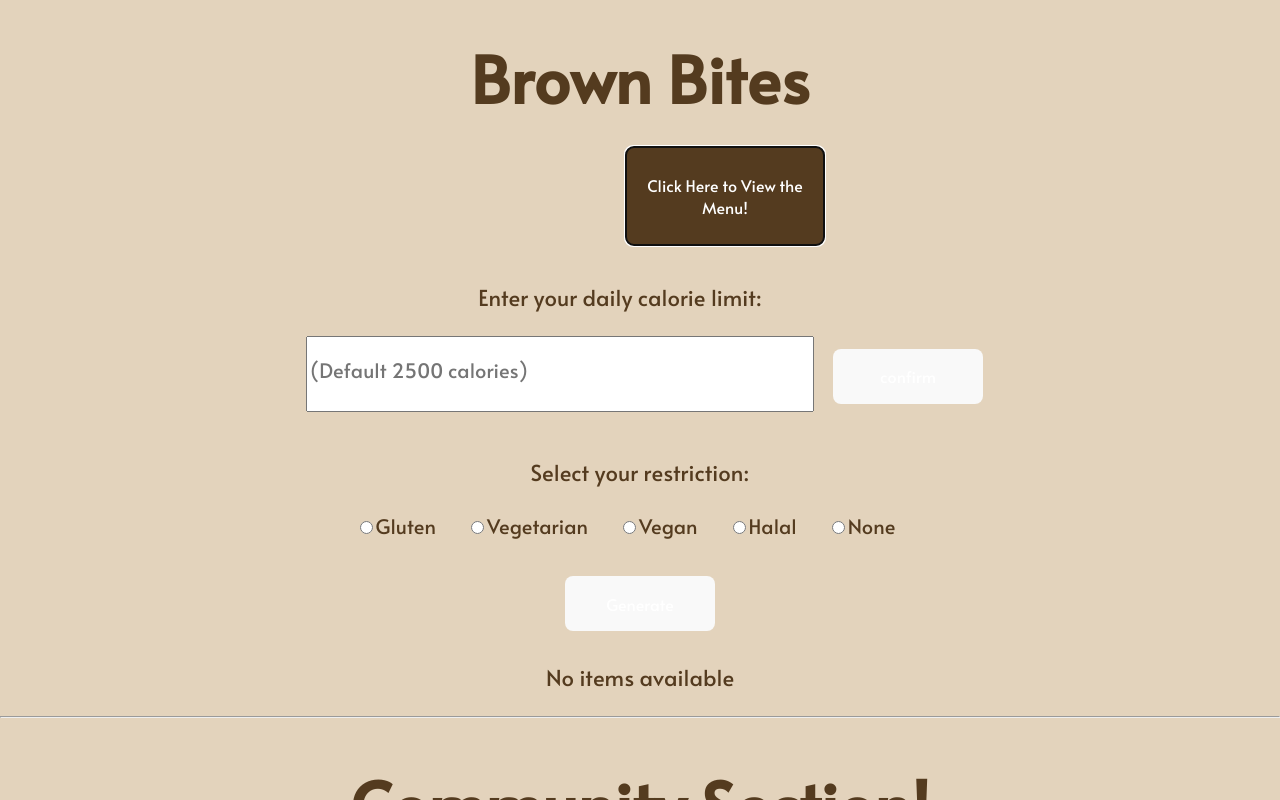
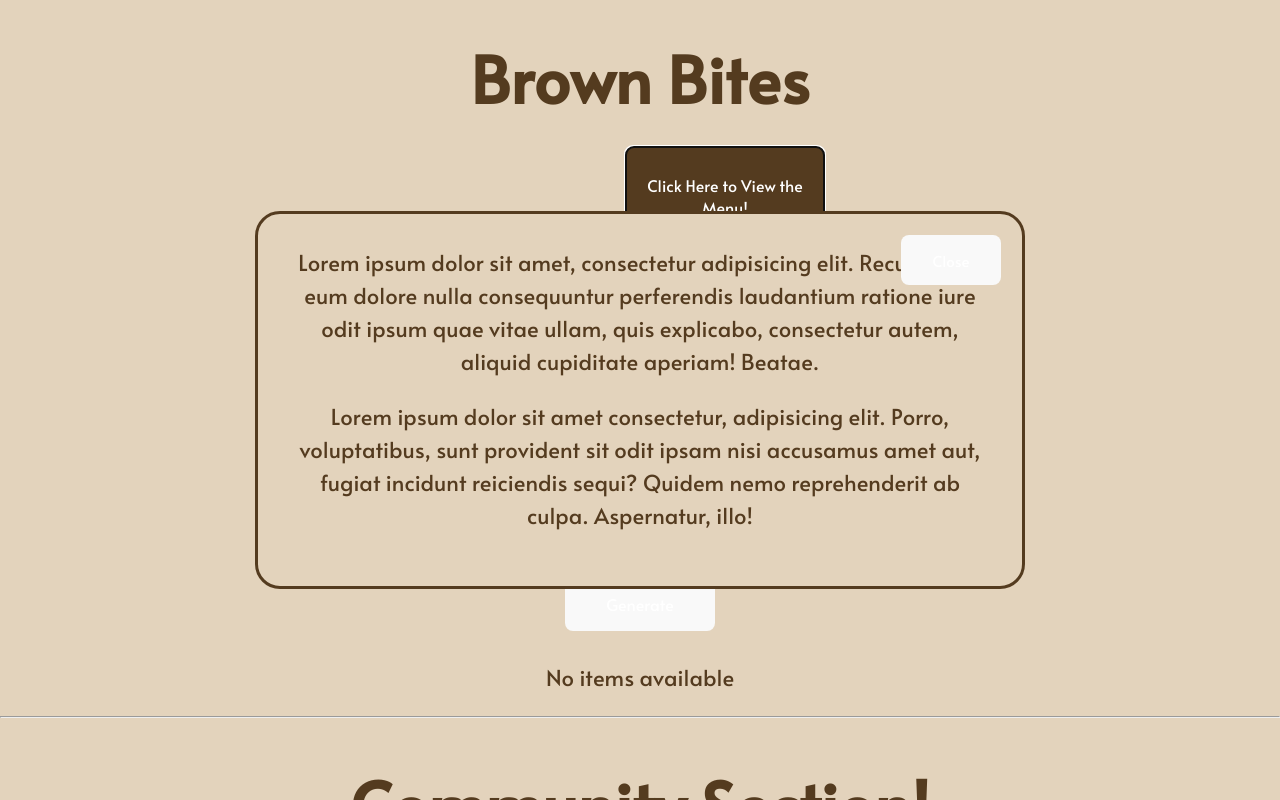
Before and after one commit to cs0320-f23/term-project-ssoufan-cpbryant-dsedarou-aye15, a React (Vite) app in the folder frontend/repl/: page / in a window 1280 px wide. Both pictures are taken after a click on the button "Click Here to View the Menu!". Shown: the top 800 px of the page. Built offline with nearby package versions, Linux system fonts and the light colour scheme.

Commit message:
Feat/Finished ViewMenuButton functionality. TODO:Style the popup

```diff
--- a/frontend/repl/src/components/MenuButton.tsx
+++ b/frontend/repl/src/components/MenuButton.tsx
@@ -1,11 +1,30 @@
 import "../styles/main.css";
 import { Dispatch, ReactElement, SetStateAction, useState } from "react";
 import React from "react";
+import Popup from "./Popup";
 
 export function MenuButton() {
+  const [buttonPopup, setButtonPopup] = useState(false);
+
   return (
     <div id="MenuButtonDiv">
-      <button id="MenuButton">Click Here to View the Menu!</button>
+      <button id="MenuButton" onClick={() => setButtonPopup(true)}>
+        Click Here to View the Menu!
+      </button>
+      <Popup trigger={buttonPopup} setTrigger={setButtonPopup}>
+        <p>
+          Lorem ipsum dolor sit amet, consectetur adipisicing elit. Recusandae
+          eum dolore nulla consequuntur perferendis laudantium ratione iure odit
+          ipsum quae vitae ullam, quis explicabo, consectetur autem, aliquid
+          cupiditate aperiam! Beatae.
+        </p>
+        <p>
+          Lorem ipsum dolor sit amet consectetur, adipisicing elit. Porro,
+          voluptatibus, sunt provident sit odit ipsam nisi accusamus amet aut,
+          fugiat incidunt reiciendis sequi? Quidem nemo reprehenderit ab culpa.
+          Aspernatur, illo!
+        </p>
+      </Popup>
     </div>
   );
 }
--- /dev/null
+++ b/frontend/repl/src/components/Popup.tsx
@@ -0,0 +1,23 @@
+import React from "react";
+import "../styles/main.css";
+import { Dispatch, ReactElement, SetStateAction, useState } from "react";
+
+function Popup(props) {
+  return props.trigger ? (
+    <div className="popup">
+      <div className="popup-inner">
+        <button
+          className="close-button"
+          onClick={() => props.setTrigger(false)}
+        >
+          Close
+        </button>
+        {props.children}
+      </div>
+    </div>
+  ) : (
+    ""
+  );
+}
+
+export default Popup;
--- a/frontend/repl/src/styles/main.css
+++ b/frontend/repl/src/styles/main.css
@@ -196,14 +196,50 @@ label {
   cursor: pointer;
 }
 
-#MenuButtonDiv {
-  left: 50%;
-  bottom: 20%;
-}
-
 #MenuButton {
   background-color: #543b1f;
   width: 200px;
   height: 100px;
   transform: translate(310%, -30%);
 }
+
+.popup {
+  position: fixed;
+  top: 0;
+  left: 0;
+  width: 100%;
+  height: 100vh;
+  display: flex;
+  justify-content: center;
+  align-items: center;
+}
+
+@keyframes fade {
+  0% {
+    opacity: 0;
+  }
+  100% {
+    opacity: 1;
+  }
+}
+
+.popup-inner {
+  position: relative;
+  padding: 32px;
+  width: 70%;
+  max-width: 700px;
+  background-color: #e3d3bc;
+  border: solid;
+  border-color: #543b1f;
+  border-radius: 25px;
+  animation: fade 1s forwards;
+}
+
+.popup-inner .close-button {
+  position: absolute;
+  top: 16px;
+  right: 16px;
+  width: 100px;
+  height: 50px;
+  font-size: 15px;
+}
```
